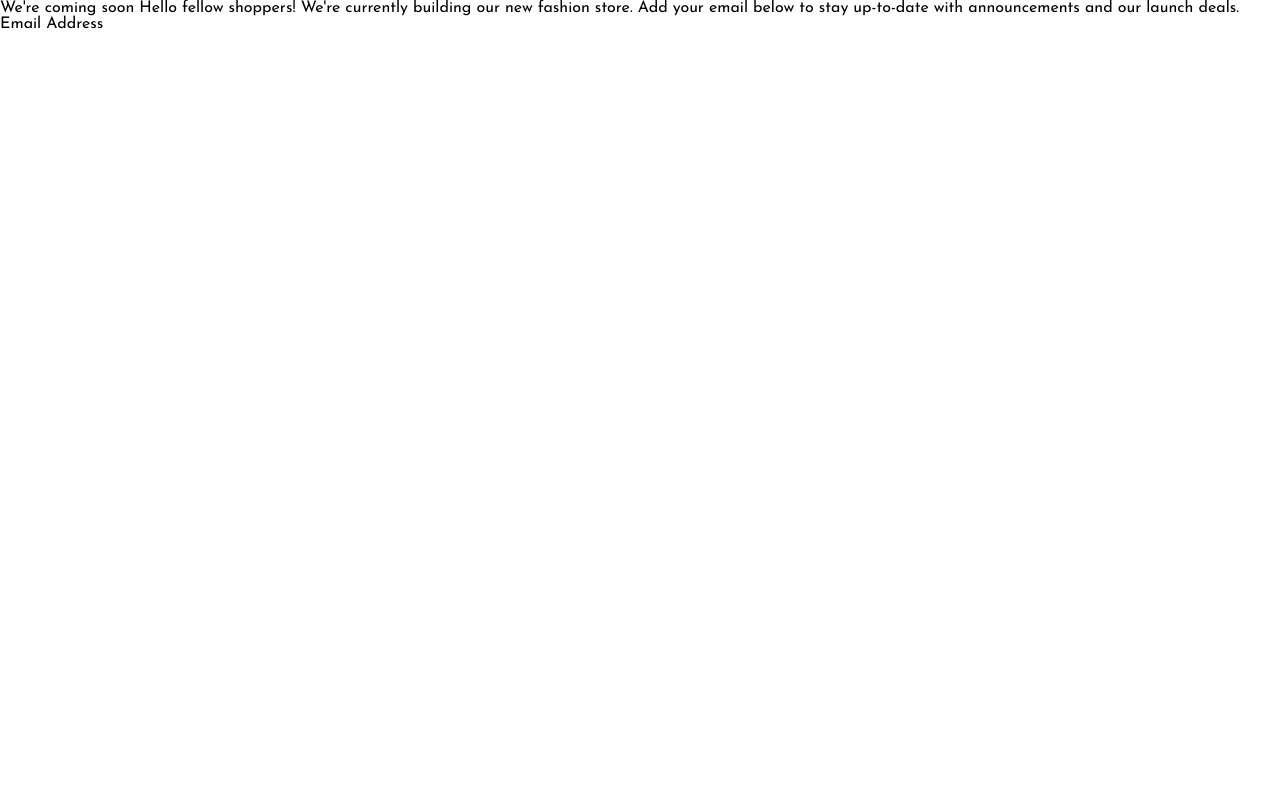
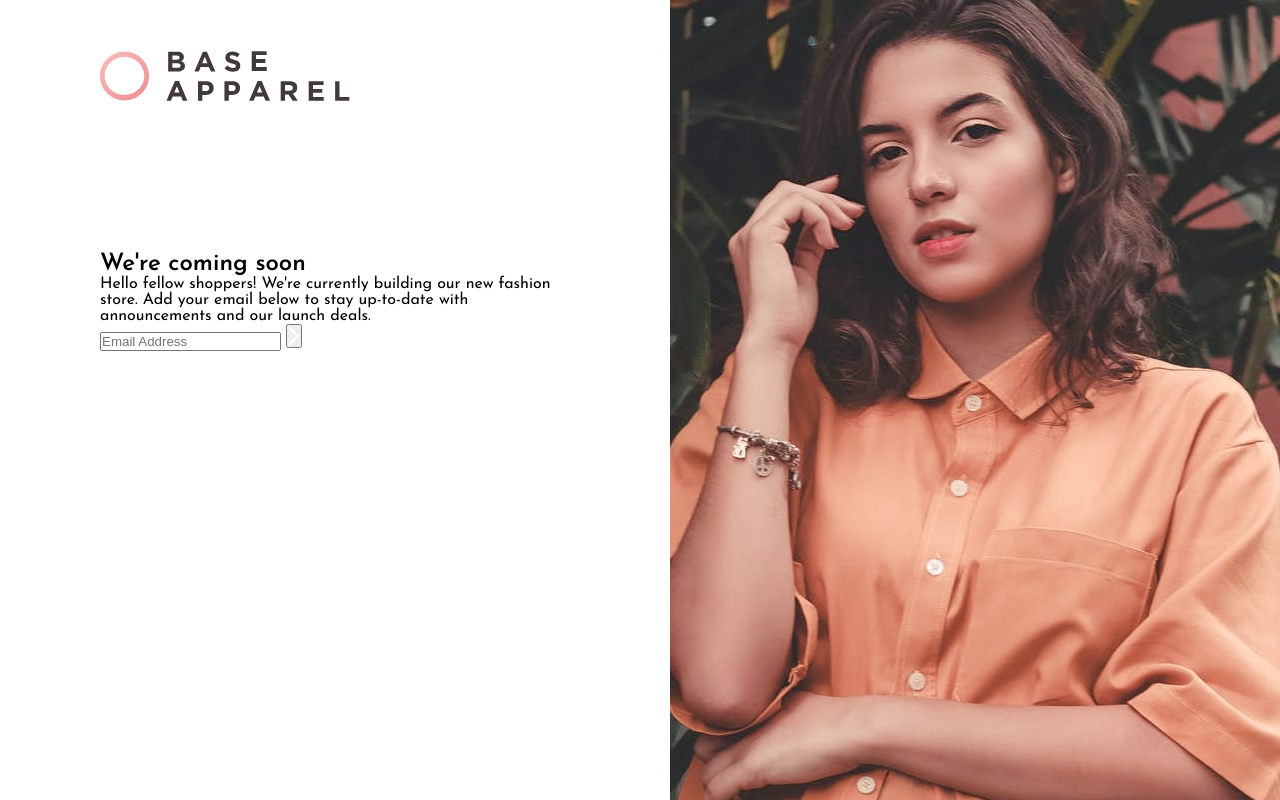
Before and after one commit to anonggentlegentle/Base-Apparel-coming-soon-page, a website: page index.html in a window 1280 px wide. Drawn offline with Linux system fonts and the light colour scheme.

Commit message:
Add overall grid layout

```diff
--- a/css/style.scss
+++ b/css/style.scss
@@ -27,6 +27,9 @@ body {
   padding: 0;
   font-family: "Josefin Sans", sans-serif;
   font-size: 1.6rem;
+
+  display: grid;
+  place-items: center;
 }
 
 img,
@@ -36,3 +39,48 @@ video {
   display: block;
   width: 100%;
 }
+
+.main {
+  width: 100%;
+  min-height: 100vh;
+
+  display: grid;
+  grid-template-columns: 1fr max-content;
+  grid-template-rows: max-content 1fr;
+  row-gap: 10rem;
+  column-gap: 10rem;
+
+  &__header {
+    padding: 5rem 0;
+    margin-left: 10rem;
+
+    grid-row: 1 / 2;
+    grid-column: 1 / 2;
+  }
+
+  &__logo-box {
+    width: 25rem;
+  }
+
+  &__logo {
+    height: 100%;
+  }
+
+  &__text-content {
+    margin-left: 10rem;
+
+    grid-row: 2 / 2;
+    grid-column: 1 / 2;
+  }
+
+  &__illustration {
+    width: 100%;
+
+    grid-row: 1 / 3;
+    grid-column: 2 / 3;
+  }
+
+  &__illustration-img {
+    height: 100%;
+  }
+}
--- a/index.html
+++ b/index.html
@@ -22,8 +22,48 @@
     <link rel="stylesheet" href="css/style.css" />
   </head>
   <body>
-    We're coming soon Hello fellow shoppers! We're currently building our new
-    fashion store. Add your email below to stay up-to-date with announcements
-    and our launch deals. Email Address
+    <main class="main">
+      <section class="main__header">
+        <div class="main__logo-box">
+          <img src="images/logo.svg" alt="Logo" class="main__logo" />
+        </div>
+      </section>
+
+      <section class="main__text-content">
+        <h1 class="heading heading--1">
+          <span class="heading--styled"> We're</span>
+          coming soon
+        </h1>
+        <p class="main__text">
+          Hello fellow shoppers! We're currently building our new fashion store.
+          Add your email below to stay up-to-date with announcements and our
+          launch deals.
+        </p>
+        <form action="#" class="main__form">
+          <input
+            type="email"
+            class="main__input"
+            id="main__input"
+            placeholder="Email Address"
+          />
+          <label for="main__input" class="main__label"></label>
+          <button type="submit" class="btn btn--sumbit">
+            <img
+              src="images/icon-arrow.svg"
+              alt="Arrow icon"
+              class="main__arrow-icon"
+            />
+          </button>
+        </form>
+      </section>
+
+      <section class="main__illustration">
+        <img
+          src="images/hero-desktop.jpg"
+          alt="Illustration"
+          class="main__illustration-img"
+        />
+      </section>
+    </main>
   </body>
 </html>
```
Also changed, not shown: css/style.css, 1 other file.
